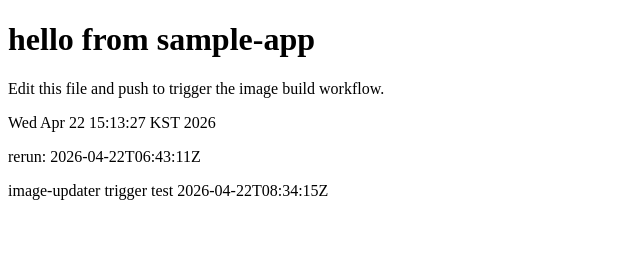
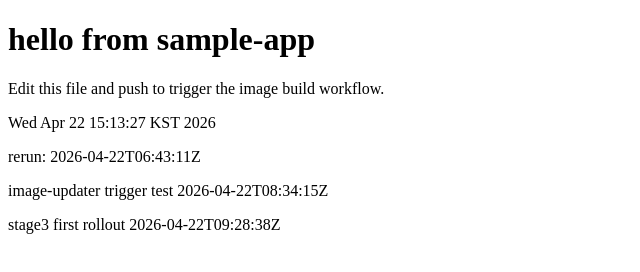
Before and after one commit to pyy0715/argocd-study, a plain HTML site: page sample-app/src/index.html in a window 1280 px wide. Shown: the whole page, without its empty margins (0-640 px from the left). Drawn offline with Linux system fonts and the light colour scheme.

Commit message:
test: trigger full stage3 pipeline

```diff
--- a/sample-app/src/index.html
+++ b/sample-app/src/index.html
@@ -9,3 +9,4 @@
 <p>Wed Apr 22 15:13:27 KST 2026</p>
 <p>rerun: 2026-04-22T06:43:11Z</p>
 <p>image-updater trigger test 2026-04-22T08:34:15Z</p>
+<p>stage3 first rollout 2026-04-22T09:28:38Z</p>
```
